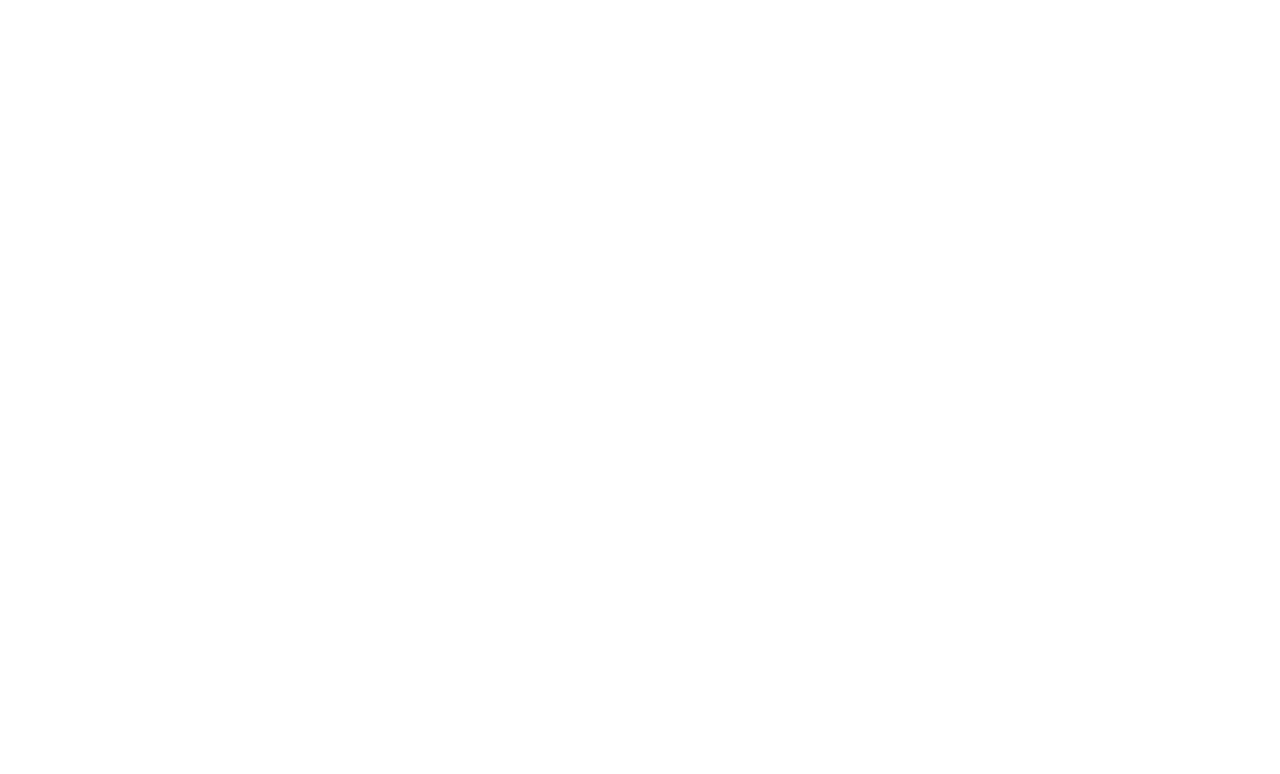
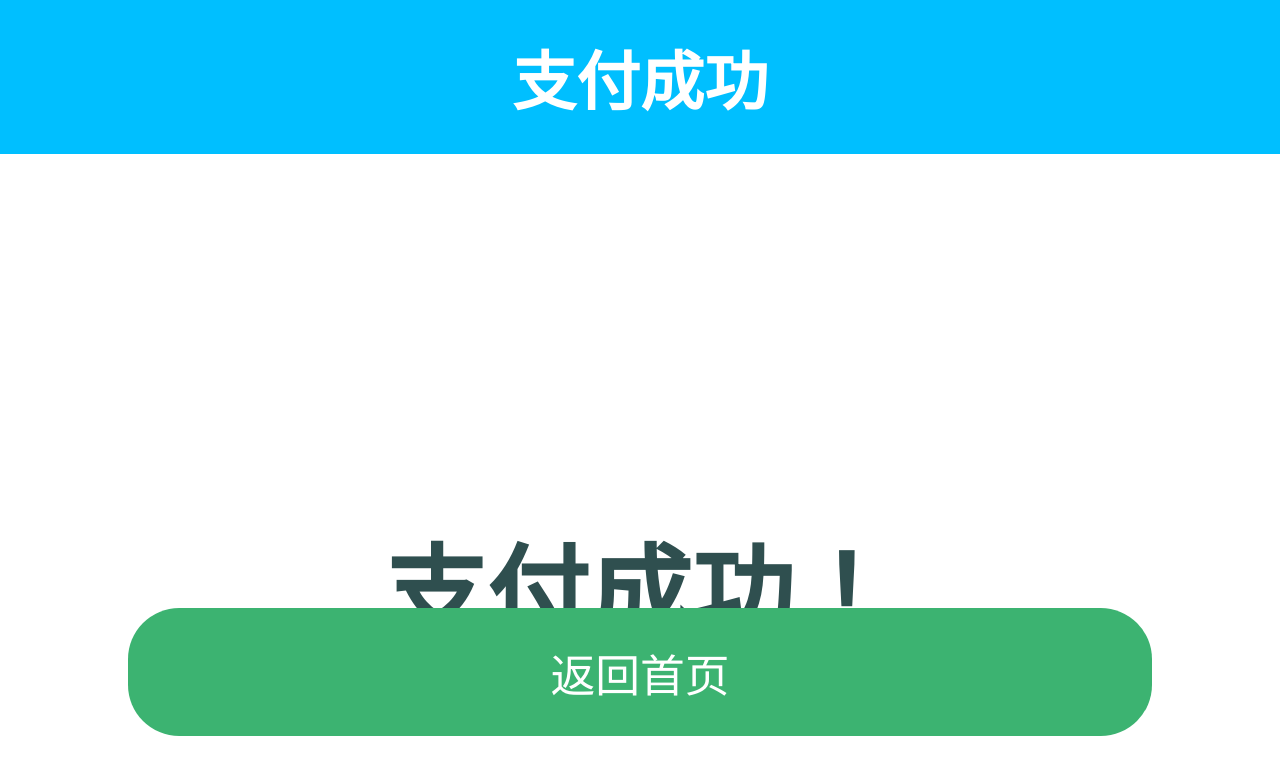
Before and after one commit to stainsatin/elm, a Vue app in the folder frontend/part3/elm_vue3/: page /paymentDone in a window 1280 px wide. Before the commit this address had no page. Shown: the top 774 px of the page. Built offline with nearby package versions, Linux system fonts and the light colour scheme; sample sign-in values are in the browser's storage.

Commit message:
支付完成界面、退出登录、用户信息修改界面的更新

```diff
--- a/frontend/part3/elm_vue3/src/main.js
+++ b/frontend/part3/elm_vue3/src/main.js
@@ -34,7 +34,7 @@ router.beforeEach(function(to,from,next){
 	if(!(to.path=='/'||to.path=='/index'||to.path=='/businessList'||to.path=='/businessInfo'||to.path=='/login'||to.path=='/register')){
 		if(user==null){
 			router.push('/login');
-			location.reload();
+			// location.reload();
 		}
 	}
 	next();
--- a/frontend/part3/elm_vue3/src/router/index.js
+++ b/frontend/part3/elm_vue3/src/router/index.js
@@ -14,6 +14,7 @@ import Register from '../views/Register.vue'
 import Profile from '../views/Profile.vue'
 import UpdateUserName from '../views/UpdateUserName.vue'
 import UpdateUserPassword from '../views/UpdateUserPassword.vue'
+import PaymentDone from '../views/PaymentDone.vue'
 const routes = [{
 	 path: '/',
 	 name: 'Home',
@@ -74,6 +75,10 @@ const routes = [{
  	 path: '/updateUserPassword',
  	 name: 'UpdateUserPassword',
  	 component: UpdateUserPassword
+ },{
+ 	 path: '/paymentDone',
+ 	 name: 'PaymentDone',
+ 	 component: PaymentDone
  }
 
 ]
--- a/frontend/part3/elm_vue3/src/views/Payment.vue
+++ b/frontend/part3/elm_vue3/src/views/Payment.vue
@@ -34,7 +34,7 @@
 				<img src="../assets/wechat.png">
 			</li>
 		</ul>
-		<div class="payment-button">
+		<div class="payment-button" @click="toPaymentDone">
 			<button>确认支付</button>
 		</div>
 		<!-- 底部菜单部分 -->
@@ -43,6 +43,7 @@
 </template>
 <script>
 	import Footer from '../components/Footer.vue';
+	import { onMounted, onBeforeUnmount } from 'vue';
 	export default {
 		name: 'Payment',
 		data() {
@@ -63,23 +64,31 @@
 				console.error(error);
 			});
 		},
-		mounted() {
-			//这里的代码是实现：一旦路由到在线支付组件，就不能回到订单确认组件。
-			//先将当前url添加到history对象中
+		setup() {
+		    onMounted(() => {
+		      // 这里的代码是实现：一旦路由到在线支付组件，就不能回到订单确认组件。
+		      // 先将当前url添加到history对象中
 		      history.pushState(null, null, document.URL);
-			//popstate事件能够监听history对象的变化
+		      // popstate事件能够监听history对象的变化
 		      window.onpopstate = () => {
-				this.$router.push({
+		        router.push({
 		          path: '/index'
 		        });
-			}
-		},
-		destroyed() {
+		      };
+		    });
+
+		    onBeforeUnmount(() => {
 		      window.onpopstate = null;
+		    });
 		  },
 		methods: {
 			detailetShow() {
 				this.isShowDetailet = !this.isShowDetailet;
+			},
+			toPaymentDone() {
+				this.$router.push({
+					path: '/paymentDone'
+				});
 			}
 		},
 		components: {
--- /dev/null
+++ b/frontend/part3/elm_vue3/src/views/PaymentDone.vue
@@ -0,0 +1,89 @@
+<template>
+	<div class="wrapper">
+		<!--头部-->
+		<header>
+			<p>支付成功</p>
+		</header>
+		<!--提示-->
+		<h2>支付成功！</h2>
+		<!--返回首页按钮-->
+		<div class="back-button" @click="toIndex">
+			<button>返回首页</button>
+		</div>
+	</div>
+</template>
+
+<script>
+	export default {
+		name: 'PaymentDone',
+		methods: {
+			toIndex() {
+				this.$router.push({
+					path: '/index'
+				});
+			}
+		}
+	}
+</script>
+
+<style>
+	/********* 总容器 *********/
+	.wrapper {
+		width: 100%;
+	}
+
+	/********* 头部 *********/
+	.wrapper header {
+		width: 100%;
+		height: 12vw;
+		background-color: deepskyblue;
+
+		position: fixed;
+		top: 0;
+		left: 0;
+
+		display: flex;
+		justify-content: center;
+		align-items: center;
+
+		color: white;
+		font-size: 5vw;
+		font-weight: 700;
+	}
+
+	/********* 订单信息 *********/
+	.wrapper h2 {
+		padding-top: 40vw;
+		padding-bottom: 20vw;
+		display: flex;
+		justify-content: center;
+		color: darkslategray;
+		font-size: 8vw;
+
+	}
+
+	/********* 返回首页按钮 *********/
+	.wrapper .back-button {
+		width: 100%;
+		box-sizing: border-box;
+		padding: 5vw 10vw;
+		display: flex;
+		justify-content: center;
+		align-items: center;
+		position: fixed;
+		bottom: 0vw;
+	}
+
+	.wrapper .back-button button {
+		width: 100%;
+		height: 10vw;
+		font-size: 3.5vw;
+		color: white;
+		background-color: mediumseagreen;
+		border: none;
+		outline: none;
+		border-radius: 4vw;
+
+		cursor: pointer;
+	}
+</style>
--- a/frontend/part3/elm_vue3/src/views/Profile.vue
+++ b/frontend/part3/elm_vue3/src/views/Profile.vue
@@ -19,9 +19,13 @@
 			<li @click="toUserAddress">
 				<button><i class="fa fa-map-marker"></i>我的地址</button>
 			</li>
+			<li >
+				<button><i class="fa fa-info"></i>我的积分</button>
+			</li>
 			<li @click="toLogin">
 				<button><i class="fa fa-info"></i>退出登录</button>
 			</li>
+
 		</ul>
 		<!-- 底部菜单部分 -->
 		<Footer></Footer>
@@ -29,7 +33,7 @@
 </template>
 
 <script>
-	import defaultImage from '../assets/R-C.png'
+	import defaultImage from '../assets/profile_photo.png'
 	import Footer from '../components/Footer.vue';
 	export default {
 		name: 'Profile',
@@ -65,6 +69,7 @@
 				});
 			},
 			toLogin(){
+				this.$removeSessionStorage('user')
 				this.$router.push({
 					path: '/login'
 				});
@@ -78,7 +83,6 @@
 	.wrapper {
 		width: 100%;
 		height: 100%;
-		background-color: #f2f2f2;
 	}
 
 	/****************** header ******************/
--- a/frontend/part3/elm_vue3/src/views/UpdateUserName.vue
+++ b/frontend/part3/elm_vue3/src/views/UpdateUserName.vue
@@ -54,6 +54,8 @@
 					userName: this.newName
 				})).then(response => {
 					if (response.data > 0) {
+						this.user.userName=this.newName;
+						this.$setSessionStorage('user', this.user);
 						alert('修改用户名成功！');
 					} else {
 						alert('修改用户名失败！');
--- a/frontend/part3/elm_vue3/src/views/UpdateUserPassword.vue
+++ b/frontend/part3/elm_vue3/src/views/UpdateUserPassword.vue
@@ -12,7 +12,7 @@
 					旧密码:
 				</div>
 				<div class="content">
-					<input type="text" v-model="oldPass" placeholder="旧密码">
+					<input type="password" v-model="oldPass" placeholder="旧密码">
 				</div>
 			</li>
 			<li>
@@ -20,7 +20,7 @@
 					新密码:
 				</div>
 				<div class="content">
-					<input type="text" v-model="newPass" placeholder="新密码">
+					<input type="password" v-model="newPass" placeholder="新密码">
 				</div>
 			</li>
 		</div>
@@ -68,7 +68,8 @@
 					newPass:this.newPass
 				})).then(response => {
 					if (response.data > 0) {
-						// console.log(response.data)
+						this.user.password=this.newPass;
+						this.$setSessionStorage('user', this.user);
 						alert('修改密码成功！');
 					} else {
 						alert('修改密码失败！');
```
Lines whose indentation alone changed are shown as unchanged.
